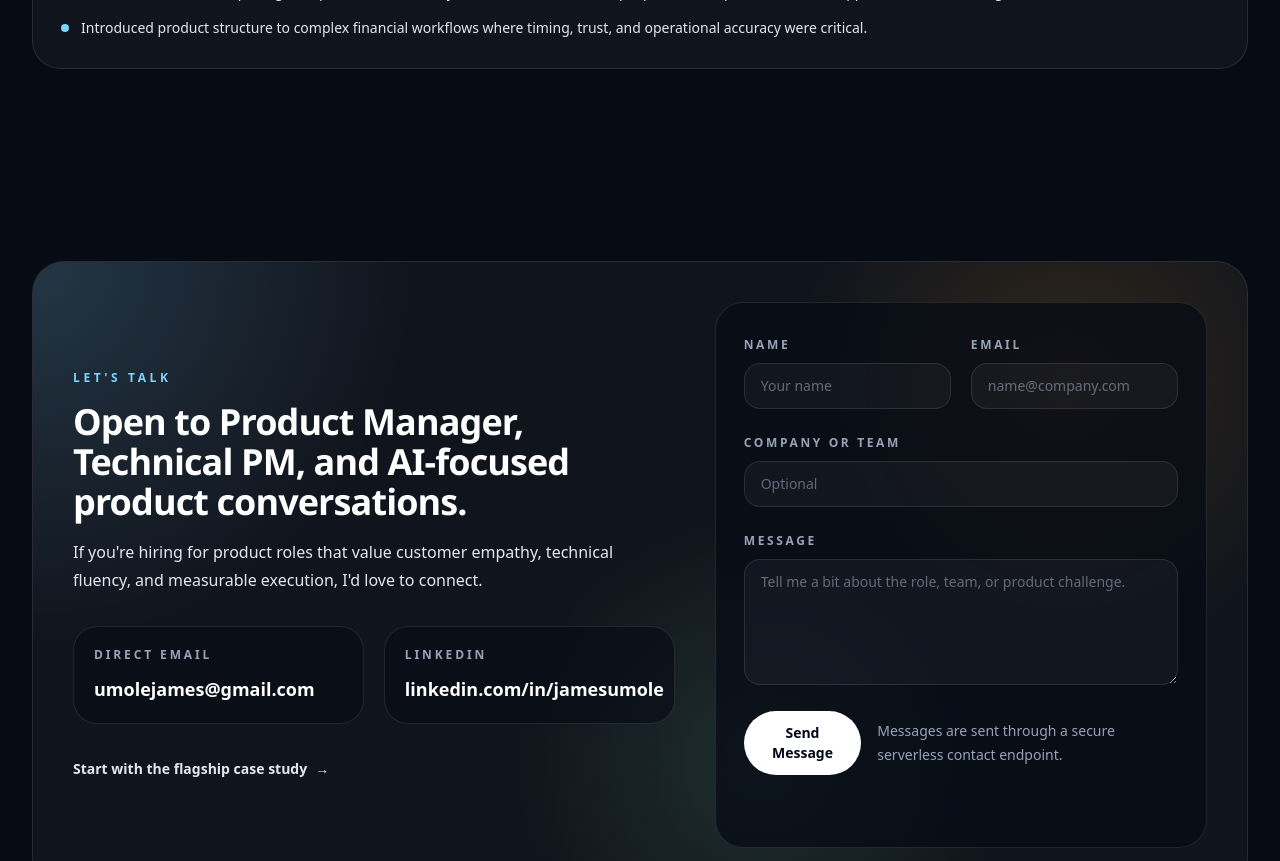
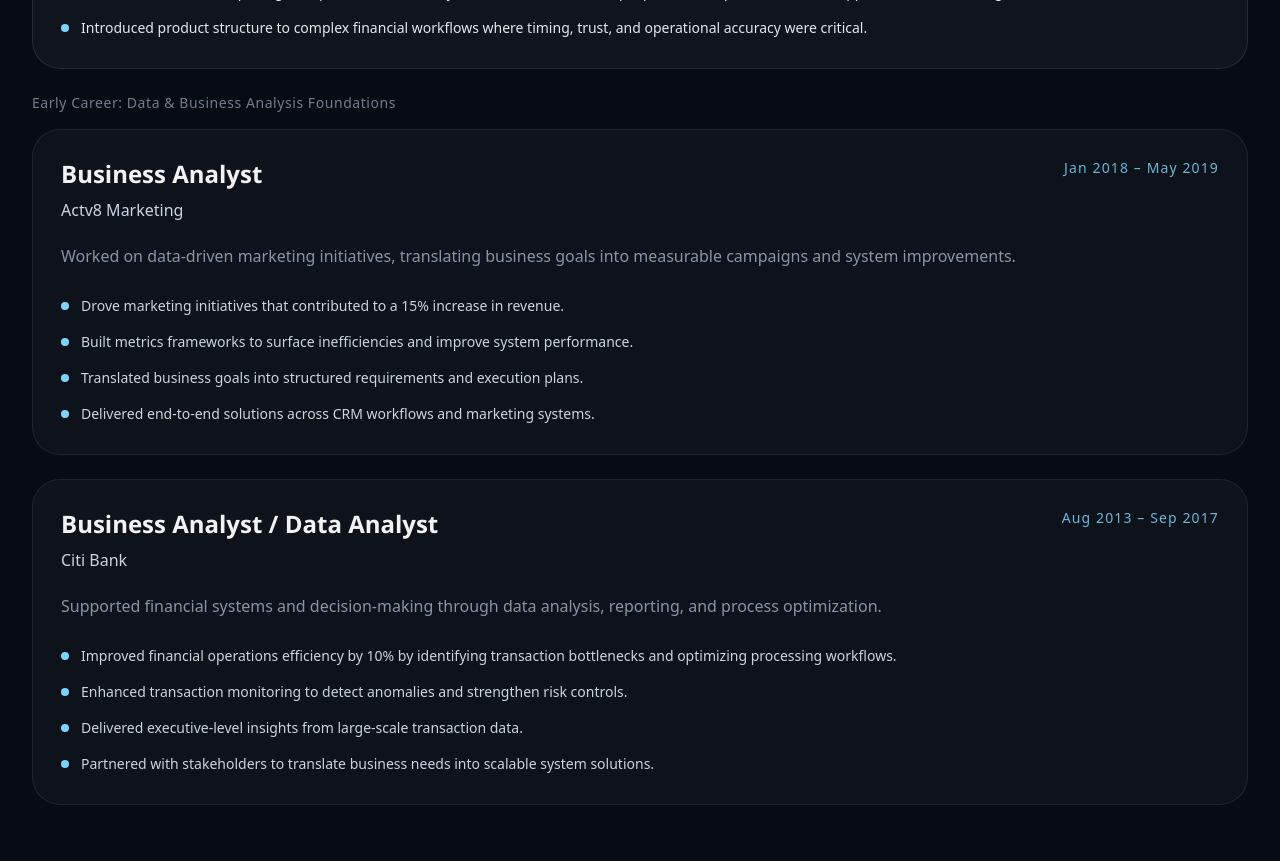
Before and after one commit to Jaau250/product-manager-portfolio, a Next.js app: page / in a window 1280 px wide. Shown: the part 7500-8361 px from the top of the page. Built offline with nearby package versions, Linux system fonts and the light colour scheme; no server answers.

Commit message:
Add earlier experience roles to portfolio timeline

```diff
--- a/components/timeline-item.tsx
+++ b/components/timeline-item.tsx
@@ -6,30 +6,58 @@ export function TimelineItem({
   location,
   period,
   summary,
-  highlights
+  highlights,
+  sectionLabel,
+  tier = "primary"
 }: ExperienceItem) {
+  const isEarlierRole = tier === "earlier";
+
   return (
-    <article className="rounded-[28px] border border-white/10 bg-white/[0.04] p-7">
+    <div className="space-y-4">
+      {sectionLabel ? (
+        <p className="text-sm font-medium tracking-[0.04em] text-mist/75">
+          {sectionLabel}
+        </p>
+      ) : null}
+
+      <article
+        className={`rounded-[28px] p-7 ${
+          isEarlierRole
+            ? "border border-white/[0.08] bg-white/[0.03]"
+            : "border border-white/10 bg-white/[0.04]"
+        }`}
+      >
         <div className="flex flex-col gap-3 sm:flex-row sm:items-start sm:justify-between">
           <div>
-          <h3 className="text-2xl font-semibold text-white">{role}</h3>
-          <p className="mt-2 text-base text-slate-200">
-            {company} • {location}
+            <h3 className={`text-2xl font-semibold ${isEarlierRole ? "text-white/95" : "text-white"}`}>
+              {role}
+            </h3>
+            <p className={`mt-2 text-base ${isEarlierRole ? "text-slate-300" : "text-slate-200"}`}>
+              {company}
+              {location ? ` • ${location}` : ""}
             </p>
           </div>
-        <p className="text-sm tracking-[0.08em] text-accent">{period}</p>
+          <p className={`text-sm tracking-[0.08em] ${isEarlierRole ? "text-accent/85" : "text-accent"}`}>
+            {period}
+          </p>
         </div>
 
-      <p className="mt-5 text-base leading-7 text-mist">{summary}</p>
+        <p className={`mt-5 text-base leading-7 ${isEarlierRole ? "text-mist/90" : "text-mist"}`}>
+          {summary}
+        </p>
 
         <ul className="mt-6 space-y-3">
           {highlights.map((highlight) => (
-          <li key={highlight} className="flex gap-3 text-sm leading-6 text-slate-200">
+            <li
+              key={highlight}
+              className={`flex gap-3 text-sm leading-6 ${isEarlierRole ? "text-slate-300" : "text-slate-200"}`}
+            >
               <span className="mt-2 h-2 w-2 rounded-full bg-accent" />
               <span>{highlight}</span>
             </li>
           ))}
         </ul>
       </article>
+    </div>
   );
 }
--- a/content/portfolio.ts
+++ b/content/portfolio.ts
@@ -36,10 +36,12 @@ export type SideProject = {
 export type ExperienceItem = {
   role: string;
   company: string;
-  location: string;
+  location?: string;
   period: string;
   summary: string;
   highlights: string[];
+  sectionLabel?: string;
+  tier?: "primary" | "earlier";
 };
 
 export type CaseStudy = {
@@ -592,5 +594,34 @@ export const experience: ExperienceItem[] = [
       "Collaborated with data, pricing, compliance, and delivery teams to define MVP scope, prioritize requirements, and support execution in a regulated environment.",
       "Introduced product structure to complex financial workflows where timing, trust, and operational accuracy were critical."
     ]
+  },
+  {
+    role: "Business Analyst",
+    company: "Actv8 Marketing",
+    period: "Jan 2018 – May 2019",
+    summary:
+      "Worked on data-driven marketing initiatives, translating business goals into measurable campaigns and system improvements.",
+    highlights: [
+      "Drove marketing initiatives that contributed to a 15% increase in revenue.",
+      "Built metrics frameworks to surface inefficiencies and improve system performance.",
+      "Translated business goals into structured requirements and execution plans.",
+      "Delivered end-to-end solutions across CRM workflows and marketing systems."
+    ],
+    sectionLabel: "Early Career: Data & Business Analysis Foundations",
+    tier: "earlier"
+  },
+  {
+    role: "Business Analyst / Data Analyst",
+    company: "Citi Bank",
+    period: "Aug 2013 – Sep 2017",
+    summary:
+      "Supported financial systems and decision-making through data analysis, reporting, and process optimization.",
+    highlights: [
+      "Improved financial operations efficiency by 10% by identifying transaction bottlenecks and optimizing processing workflows.",
+      "Enhanced transaction monitoring to detect anomalies and strengthen risk controls.",
+      "Delivered executive-level insights from large-scale transaction data.",
+      "Partnered with stakeholders to translate business needs into scalable system solutions."
+    ],
+    tier: "earlier"
   }
 ];
```
Lines whose indentation alone changed are shown as unchanged.
